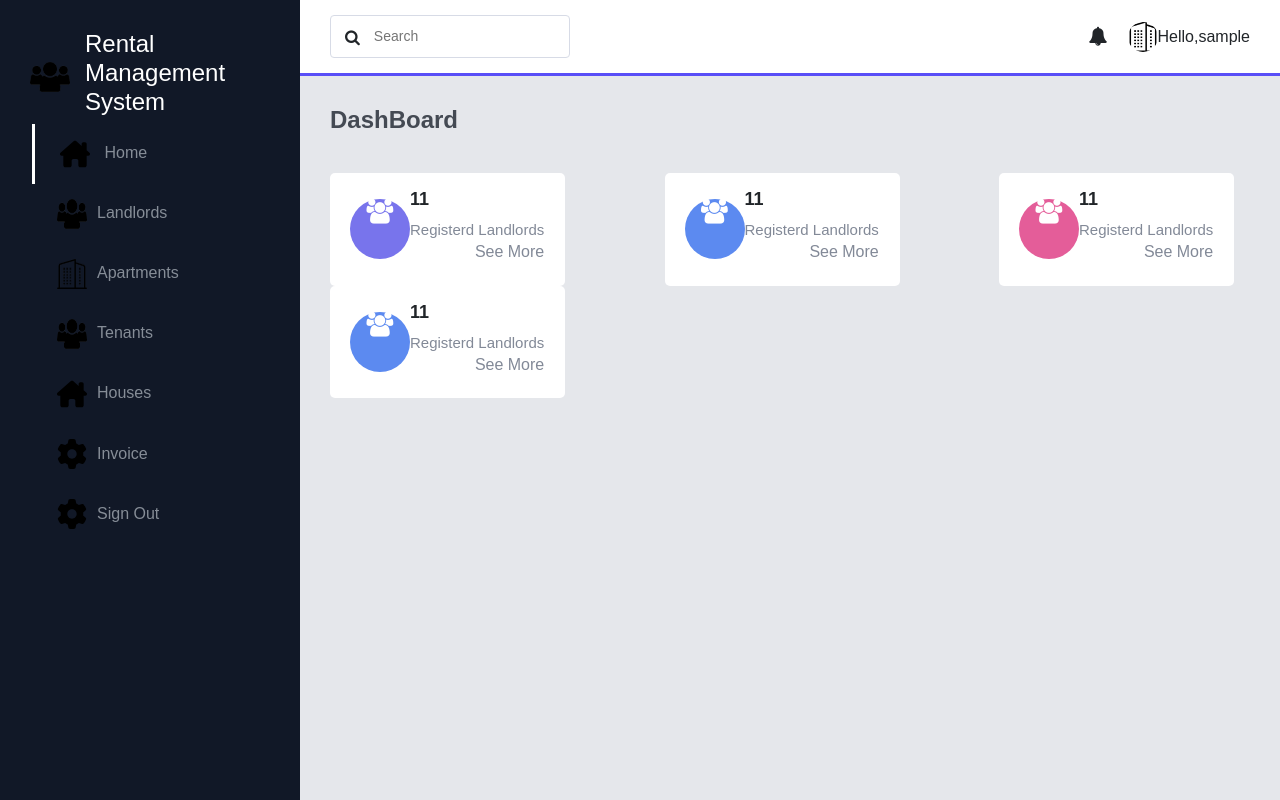
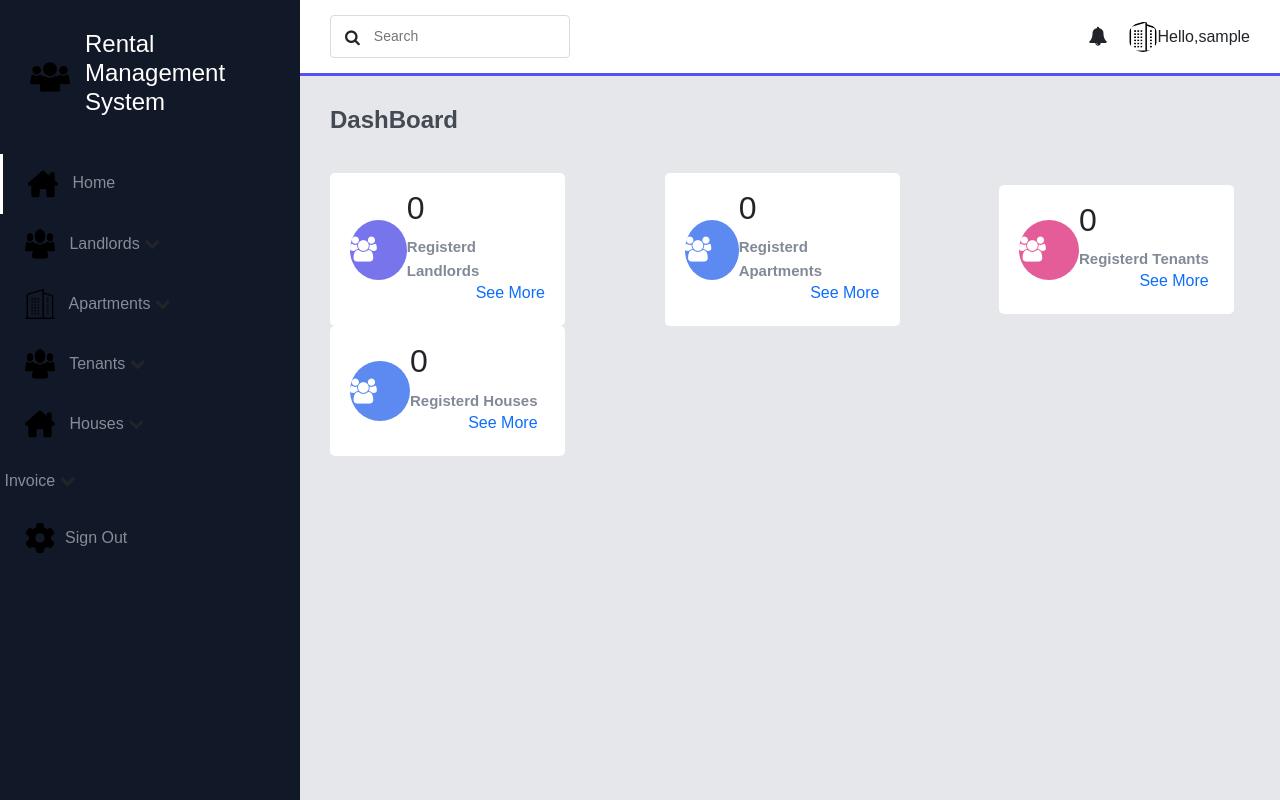
Before and after one commit to blackoaz/Rental_Management_System, a Django app: page / in a window 1280 px wide. Run offline with Django 4.2, Linux system fonts and the light colour scheme; the visitor is signed in with stand-in values (Sample User, id 1); data that the repository does not hold is empty; some libraries are stand-ins or nearby versions.

Commit message:
latest commit

```diff
--- a/Rental_Management_System/settings.py
+++ b/Rental_Management_System/settings.py
@@ -90,7 +90,7 @@
 DATABASES = {
     'default': {
         'ENGINE': 'django.db.backends.postgresql',
-        'NAME':  'Rental_Management',
+        'NAME':  'Rental_Management_system',
         'USER': 'postgres',
         'PASSWORD': 12345,
         'HOST': 'localhost',
--- a/Rental_houses/admin.py
+++ b/Rental_houses/admin.py
@@ -10,11 +10,17 @@
     #search_fields = Sequence[str]
     #list_filter: _ListOrTuple[_ListFilterT]
 
+class Invoice_paymentAdmin(admin.ModelAdmin):
+    list_display =['invoice','house_rent','month','year','payment','payment_mode','payment','over_payment','balance','reference_no','management_earning']
+
+
 admin.site.register(Landlord)
 admin.site.register(Apartment)
 admin.site.register(Houses)
 admin.site.register(Tenant)
 admin.site.register(Allocate_House)
 admin.site.register(Invoice,InvoiceAdmin)
+# admin.site.register(Management_sales)
+admin.site.register(Invoice_payment,Invoice_paymentAdmin)
 
 # Register your models here.
--- a/Rental_houses/filters.py
+++ b/Rental_houses/filters.py
@@ -33,3 +33,8 @@
     class Meta:
         model = Allocate_House
         fields = '__all__'
+
+class InvoiceFilter(django_filters.FilterSet):
+    class Meta:
+        model = Invoice
+        fields = ['payment_status','year','month','apartment','house']
--- a/Rental_houses/urls.py
+++ b/Rental_houses/urls.py
@@ -22,4 +22,9 @@
     path('vacanthouses/',views.vacanthouses,name='vacanthouses'),
     path('occupiedhouses/',views.occupiedhouses,name='occupiedhouses'),
     path('tenant_details/<int:id>',views.tenant_details,name='tenant_details'),
+    path('create_invoice/',views.create_invoice,name='createinvoice'),
+    path('generate_invoice/<int:pk>',views.generate_invoice,name='generateinvoice'),
+    path('invoices_list/',views.invoices_list,name='invoiceslist'),
+    path('invoice_view/<int:pk>',views.invoice_view,name='invoiceview'),
+    path('pay_invoice/<int:pk>',views.pay_invoice,name='payinvoice'),
 ]
--- a/Rental_houses/views.py
+++ b/Rental_houses/views.py
@@ -1,5 +1,8 @@
+from ast import In
+from calendar import month
 from distutils.log import error
 from multiprocessing import context
+from urllib import request
 from django.contrib import auth,messages
 from django.contrib.auth import authenticate,login,logout
 from django.shortcuts import redirect, render,get_object_or_404
@@ -66,7 +69,11 @@
 
 @login_required(login_url='login')
 def index(request):
-    context = {}
+    lanlords = Landlord.objects.all().count()
+    tenants = Tenant.objects.all().count()
+    apartments = Apartment.objects.all().count()
+    houses = Houses.objects.all().count()
+    context = {'lanlords':lanlords,'tenants':tenants,'apartments':apartments,'houses':houses}
     return render(request,'dashboard/index.html',context)
 
 @login_required(login_url='login')
@@ -236,6 +243,82 @@
     context = {'tenant':get_object_or_404(Tenant,pk=id)}
     return render(request,'dashboard/tenantdetail.html',context)
 
+@login_required(login_url='login')
+def create_invoice(request):
+    houses = Allocate_House.objects.all()
+    myFilter = Allocate_houseFilter(request.GET,queryset=houses)
+    context = {'houses':houses,'myFilter':myFilter}
+    return render(request,'dashboard/createinvoice.html',context)
+
+@login_required(login_url='login')
+def generate_invoice(request,pk=0):
+    if request.method == 'GET':
+        if id == 0:
+            form = InvoiceForm()
+        else:
+            invoice = Allocate_House.objects.get(id=pk)
+            form = InvoiceForm(instance=invoice  )
+
+        context = {'form':form}
+        return render(request,'dashboard/generateinvoice.html',context)
+    else:
+        form = InvoiceForm(request.POST)
+        if form.is_valid():
+            form.save()
+            tenant = form.cleaned_data.get('tenant')
+            apartment = form.cleaned_data.get('apartment')
+            month = form.cleaned_data.get('month')
+            house = form.cleaned_data.get('house')
+            messages.info(request,f'Invoice generated for {tenant}, of {apartment} house number {house} for the month of {month}')
+            return redirect('invoiceslist')
+
+@login_required(login_url='login')
+def invoices_list(request):
+    invoices = Invoice.objects.all()
+    myFilter = InvoiceFilter(request.GET,queryset=invoices)
+    context = {'invoices':invoices,'myFilter':myFilter}
+    return render(request,'dashboard/invoices.html',context,)
+
+@login_required(login_url='login')
+def invoice_view(request,pk):
+    invoice = Invoice.objects.get(id=pk)
+    template_path = 'dashboard/invoice_view.html'
+    context = {'invoice':invoice}
+    # Create a Django response object, and specify content_type as pdf
+    response = HttpResponse(content_type='application/pdf')
+    response['Content-Disposition'] = 'filename="report.pdf"'
+    # find the template and render it.
+    template = get_template(template_path)
+    html = template.render(context)
+
+    # create a pdf
+    pisa_status = pisa.CreatePDF(
+       html, dest=response)
+    # if error then show some funny view
+    if pisa_status.err:
+       return HttpResponse('We had some errors <pre>' + html + '</pre>')
+    return response
+
+def pay_invoice(request,pk=0):
+    if request.method == 'GET':
+        if id == 0:
+            form = Invoice_paymentForm()
+        else:
+            invoice = Invoice.objects.get(id=pk)
+            form = Invoice_paymentForm(instance=invoice  )
+
+        context = {'form':form}
+        return render(request,'dashboard/payinvoice.html',context)
+    else:
+        form = Invoice_paymentForm(request.POST)
+        if form.is_valid():
+            form.save()
+            Invoice.objects.filter(id=pk).update(payment_status='paid')
+            #messages.info(request,f'Invoice generated for {tenant}, of {apartment} house number {house} for the month of {month}')
+            return redirect('invoiceslist')
+
+
+
 # @login_required(login_url='login')
 # def allocate_house(request,id):
 #     form = Allocate_HouseForm()
--- a/static/assets/CSS/style.css
+++ b/static/assets/CSS/style.css
@@ -29,6 +29,65 @@
     width: 40px;
     margin-right: 15px;
 }
+
+.items ul{
+  height: 100%;
+  padding: 30px 0 15px 0;
+  overflow: auto;
+}
+.items ul::-webkit-scrollbar{
+    display: none;
+}
+
+link{
+    display: flex;
+    align-items: center;
+}
+
+.list ul li .title {
+    display: flex;
+    justify-content: space-between;
+    align-items: center;
+    transition: all .5s ease;
+    cursor: pointer;
+}
+.list ul li.active .title {
+    background-color: #594ef7;
+}
+.list ul li.active .title .link{
+    display: flex;
+    align-items: center;
+
+}
+
+.list ul li .title i{
+    height: 50px;
+    min-width: 70px;
+    text-align: center;
+    line-height: 50px;
+    font-size: 20px;
+}
+
+.list ul li .title .name{
+    font-size: 18px;
+    font-weight: 400;
+    color: #fff;
+
+}
+
+.items ul li{
+    transition: all .5s ease;
+}
+.items ul li:hover{
+    background-color: #fff;
+}
+
+.items ul li.active .fa-chevron-down{
+    transition: all .5s ease;
+    transform: rotate(180deg);
+}
+
+
 #menu .items li{
     list-style: none;
     padding: 15px 0;
@@ -138,9 +197,17 @@
     width: 60px;
     height: 60px;
     border-radius: 50%;
-    text-align: center;
+    align-items: center;
     color: #fff;
-    align-items: center;
+    align-content: center;
+}
+.values .val-box h6{
+    cursor: pointer;
+    text-decoration: none;
+}
+
+.values .val-box h6 a{
+    text-decoration: none;
 }
 .values .val-box:nth-child(1) i{
     background: #7874ec;
--- a/templates/dashboard/assignhouses.html
+++ b/templates/dashboard/assignhouses.html
@@ -50,11 +50,12 @@
                         <h4>Room Allocation</h4>
                         {% csrf_token %}
                         <p>Allocate house</p>
-                        <p>{{form_2.tenant|as_crispy_field}}</p>
+                        <p>{{form_2.house|as_crispy_field}}</p>
                         <p>Apartment</p>
                         <p>{{form_2.apartment|as_crispy_field}}</p>
                         <p>to tenant</p>
-                        <p>{{form_2.house|as_crispy_field}}</p>
+                        <p>{{form_2.tenant|as_crispy_field}}</p>
+
                         <br>
                         <button type="submit" style="text-align: center; width: 100%; background: green; height: 30px;border-radius: 4px;">Allocate Room</button>
 
--- a/templates/dashboard/base.html
+++ b/templates/dashboard/base.html
@@ -22,45 +22,77 @@
         <div class="items">
             <ul>
                 <li><img src="{% static 'assets/images/house-chimney-solid.svg' %}" alt=""><a href="{% url 'home' %}"> Home</a></li>
-            <li><img src="{% static 'assets/images/users.png' %}" alt=""><a href="#">Landlords</a>
+            <li class="dropdown">
+                <div class="title">
+                    <a href="#" class="link">
+                        <img src="{% static 'assets/images/users.png' %}" alt="">
+                        <span class="name">Landlords</span>
+                    </a>
+                    <i class="fa fa-chevron-down"></i>
+                </div>
                 <div class="sub-menu-1">
-                    <ul>
-                        <li><a href="{% url 'landlord' %}">Register New landlord</a></li>
-                        <li><a href="{% url 'landlords' %}">All landlords</a></li>
-                    </ul>
+                        <a href="{% url 'landlord' %}" class="link">Register New landlord</a>
+                        <a href="{% url 'landlords' %}" class="link">All landlords</a>
                 </div>
             </li>
-            <li><img src="{% static 'assets/images/Apartment.png' %}" alt=""><a href="#">Apartments</a>
+            <li class="dropdown">
+                <div class="title">
+                    <a href="#" class="link">
+                        <img src="{% static 'assets/images/Apartment.png' %}" alt="">
+                        <span class="name">Apartments</span>
+                    </a>
+                    <i class="fa fa-chevron-down"></i>
+                </div>
                 <div class="sub-menu-1">
-                    <ul>
-                        <li><a href="{% url 'apartments'%}">Register Apartment</a></li>
-                        <li><a href="{% url 'addhouses' %}">Add houses</a></li>
-                        <li><a href="{% url 'apartmentlist' %}">Apartment List</a></li>
-                    </ul>
+                        <a href="{% url 'apartments'%}" class="link">Register Apartment</a>
+                        <a href="{% url 'addhouses' %}" class="link">Add houses</a>
+                        <a href="{% url 'apartmentlist' %}" class="link">Apartment List</a>
                 </div>
 
             </li>
-            <li><img src="{% static 'assets/images/users.png' %}" alt=""><a href="#">Tenants</a>
+            <li class="dropdown">
+                <div class="title">
+                    <a href="#" class="link">
+                        <img src="{% static 'assets/images/users.png' %}" alt="">
+                        <span class="name">Tenants</span>
+                    </a>
+                    <i class="fa fa-chevron-down"></i>
+                </div>
             <div class="sub-menu-1">
-                <ul>
-                    <li><a href="{% url 'tenants'%}">Register New tenants</a></li>
-                    <li><a href="{% url 'vacanthouses' %}">Assign Houses</a></li>
-                    <li><a href="{% url 'tenantlist' %}">List All</a></li>
-                </ul>
+                    <a href="{% url 'tenants'%}" class="link">Register New tenants</a>
+                    <a href="{% url 'vacanthouses' %}" class="link">Assign Houses</a>
+                    <a href="{% url 'tenantlist' %}" class="link">List All</a>
             </div>
 
             </li>
-            <li><img src="{% static 'assets/images/house-chimney-solid.svg' %}" alt=""><a href="#">Houses</a>
+            <li class="dropdown">
+                <div class="title">
+                    <a href="#" class="link">
+                        <img src="{% static 'assets/images/house-chimney-solid.svg' %}" alt="">
+                        <span class="name">Houses</span>
+                    </a>
+                    <i class="fa fa-chevron-down"></i>
+                </div>
                 <div class="sub-menu-1">
-                    <ul>
-                        <li><a href="{% url 'houses'%}">List All</a></li>
-                        <li><a href="{% url 'vacanthouses' %}">List Vacant</a></li>
-                        <li><a href="{% url 'occupiedhouses' %}">Occupied Houses</a></li>
-                    </ul>
+                        <a href="{% url 'houses'%}" class="link">List All</a>
+                        <a href="{% url 'vacanthouses' %}" class="link">List Vacant</a>
+                        <a href="{% url 'occupiedhouses' %}" class="link">Occupied Houses</a>
                 </div>
 
             </li>
-            <li><span><img src="{% static 'assets/images/gear-solid.svg' %}" alt=""><a href="#">Invoice</a></span></li>
+            <li class="dropdown">
+                <div class="title">
+                    <a href="#" class="link">
+                        <i class="fa fa-notebook fa-lg"></i>
+                        <span class="name">Invoice</span>
+                    </a>
+                    <i class="fa fa-chevron-down"></i>
+                </div>
+                <div class="sub-menu-1">
+                        <a href="{% url 'createinvoice'%}">Create Invoice</a>
+                        <a href="{% url 'invoiceslist' %}">Listed Invoices</a>
+                </div>
+            </li>
             <li><span><img src="{% static 'assets/images/gear-solid.svg' %}" alt=""><a href="{% url 'logout_user' %}">Sign Out</a></span></li>
 
 
@@ -91,8 +123,25 @@
 
 
     <script src="{% static './jquery-3.6.1.min.js' %}"></script>
+    <script src="{% static './main.js' %}"></script>
     <script src="https://cdn.jsdelivr.net/npm/@popperjs/core@2.9.2/dist/umd/popper.min.js" integrity="sha384-IQsoLXl5PILFhosVNubq5LC7Qb9DXgDA9i+tQ8Zj3iwWAwPtgFTxbJ8NT4GN1R8p" crossorigin="anonymous"></script>
     <script src="https://cdn.jsdelivr.net/npm/bootstrap@5.0.2/dist/js/bootstrap.min.js" integrity="sha384-cVKIPhGWiC2Al4u+LWgxfKTRIcfu0JTxR+EQDz/bgldoEyl4H0zUF0QKbrJ0EcQF" crossorigin="anonymous"></script>
     <script src="https://cdn.jsdelivr.net/npm/bootstrap@5.0.2/dist/js/bootstrap.bundle.min.js" integrity="sha384-MrcW6ZMFYlzcLA8Nl+NtUVF0sA7MsXsP1UyJoMp4YLEuNSfAP+JcXn/tWtIaxVXM" crossorigin="anonymous"></script>
+    <script>
+        const listItems = document.querySelectorAll('.items li')
+        listItems.forEach(item =>{
+            item.addEventListener('click',()=>{
+                let isActive = item.classList.contains('active')
+                listItems.forEach(el=>{
+                    el.classList.remove('active')
+                })
+                if(isActive) item.classList.remove('active');
+                else item.classList.add('active');
+
+            });
+            console.log(listItems)
+
+        });
+    </script>
 </body>
 </html>
--- a/templates/dashboard/index.html
+++ b/templates/dashboard/index.html
@@ -8,11 +8,11 @@
 
         <div class="values">
             <div class="val-box">
-                <i class="fa fa-users"></i>
+                <i class="fa fa-users" style="align-self: center;"></i>
                 <div>
-                    <h3>11</h3>
-                    <span>Registerd Landlords</span>
-                    <h6>See More</h6>
+                    <h2>{{lanlords}}</h2>
+                    <span><b>Registerd Landlords</b></span>
+                    <h6><a href="{% url 'landlords' %}">See More</a></h6>
                 </div>
 
             </div>
@@ -20,9 +20,9 @@
             <div class="val-box">
                 <i class="fa fa-users"></i>
                 <div>
-                    <h3>11</h3>
-                    <span>Registerd Landlords</span>
-                    <h6>See More</h6>
+                    <h2>{{apartments}}</h2>
+                    <span><b>Registerd Apartments</b></span>
+                    <h6><a href="{% url 'apartmentlist' %}">See More</a></h6>
                 </div>
 
             </div>
@@ -30,9 +30,9 @@
             <div class="val-box">
                 <i class="fa fa-users"></i>
                 <div>
-                    <h3>11</h3>
-                    <span>Registerd Landlords</span>
-                    <h6>See More</h6>
+                    <h2>{{tenants}}</h2>
+                    <span><b>Registerd Tenants</b></span>
+                    <h6><a href="{% url 'apartmentlist' %}">See More</a></h6>
                 </div>
 
             </div>
@@ -40,9 +40,9 @@
             <div class="val-box">
                 <i class="fa fa-users"></i>
                 <div>
-                    <h3>11</h3>
-                    <span>Registerd Landlords</span>
-                    <h6>See More</h6>
+                    <h2>{{houses}}</h2>
+                    <span><b>Registerd Houses</b></span>
+                    <h6><a href="{% url 'houses' %}">See More</a></h6>
                 </div>
 
             </div>
```
Also changed, not shown: other parts of static/assets/CSS/style.css (+20 -21 lines), Rental_houses/forms.py (+11 -0 lines), Rental_houses/models.py (+52 -22 lines), static/assets/js/main.js (+15 -0 lines), templates/dashboard/createinvoice.html (added, +49 -0 lines), templates/dashboard/generateinvoice.html (added, +20 -0 lines), templates/dashboard/invoice_view.html (added, +60 -0 lines), templates/dashboard/invoices.html (added, +74 -0 lines), templates/dashboard/payinvoice.html (added, +19 -0 lines), Rental_houses/migrations/0001_initial.py, Rental_houses/migrations/0002_alter_apartment_apartment_name_and_more.py (deleted), Rental_houses/migrations/0003_alter_houses_house_type.py (deleted).
